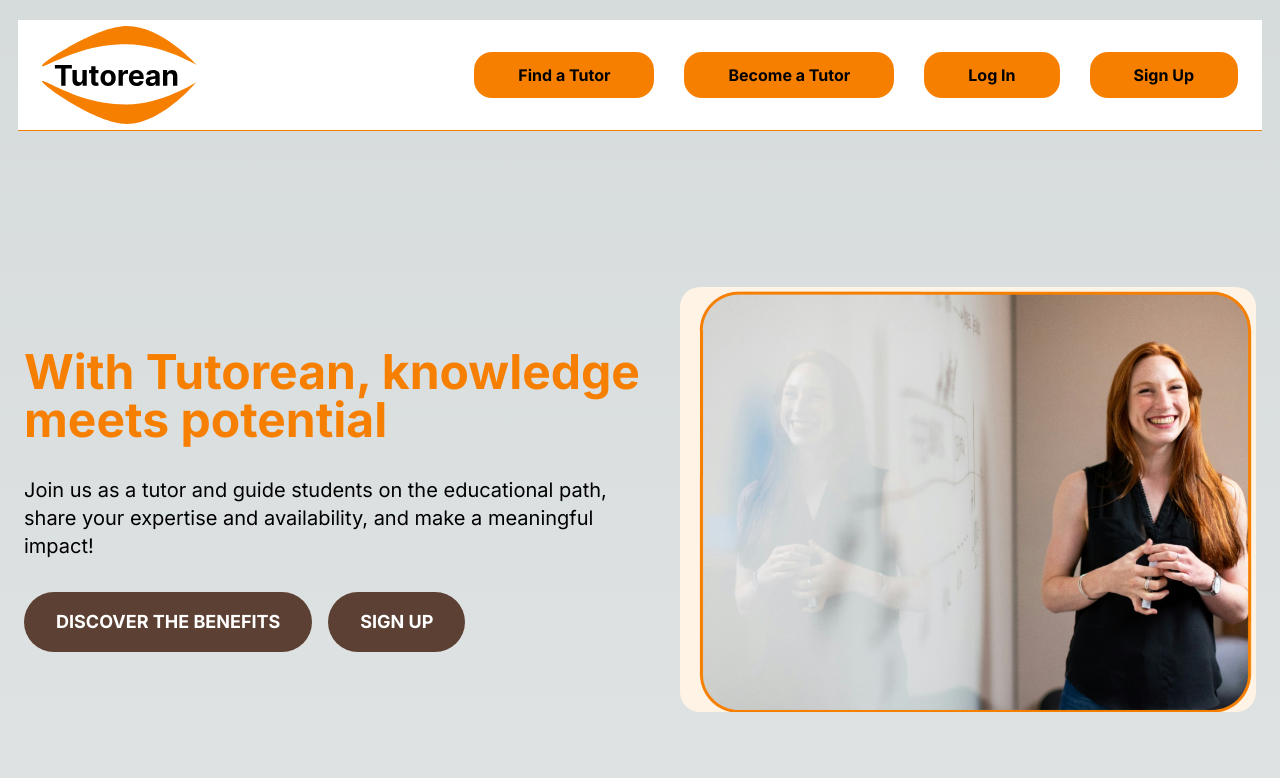
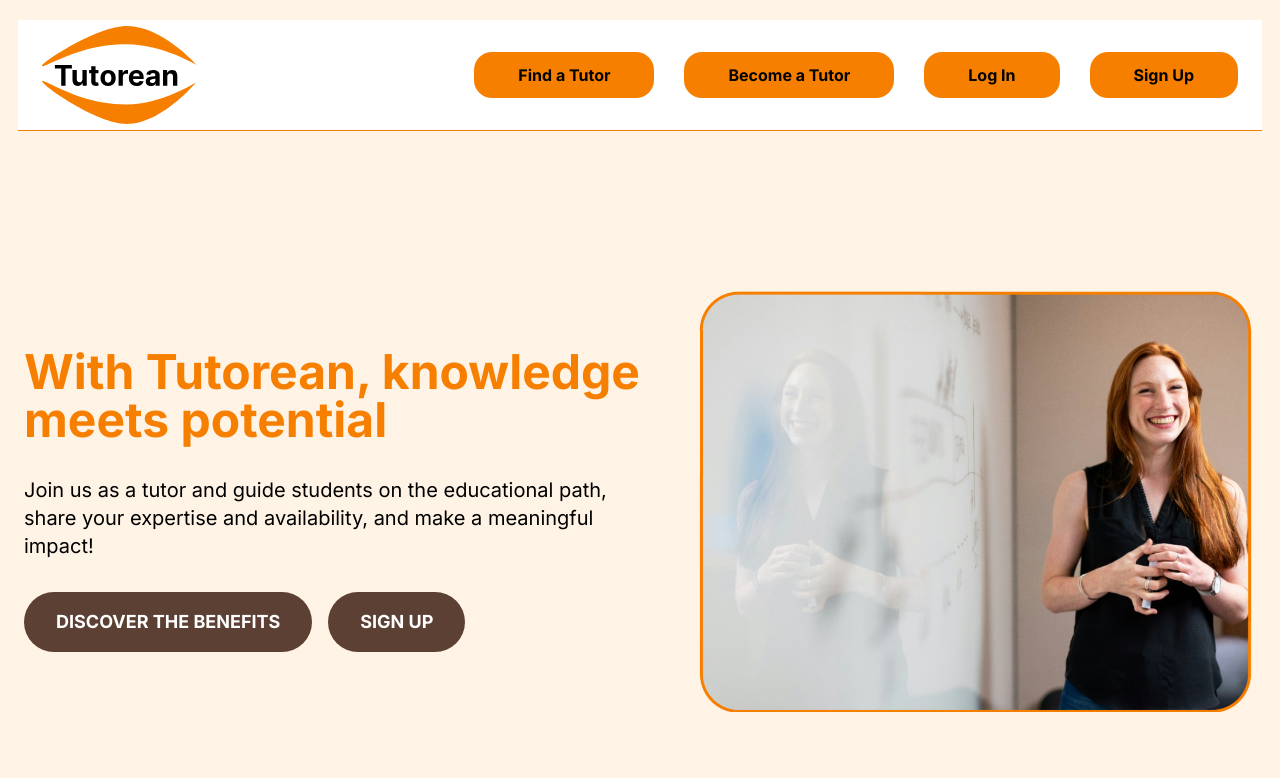
Before and after one commit to ebube-tech/tutorean, a Next.js app: page / in a window 1280 px wide. Shown: the top 778 px of the page. Built offline with nearby package versions, Linux system fonts and the light colour scheme.

Commit message:
Update globals.css

```diff
--- a/src/app/globals.css
+++ b/src/app/globals.css
@@ -2,32 +2,15 @@
 @tailwind components;
 @tailwind utilities;
 
-:root {
-  --foreground-rgb: 0, 0, 0;
-  --background-start-rgb: 214, 219, 220;
-  --background-end-rgb: 255, 255, 255;
-}
 
-@media (prefers-color-scheme: dark) {
-  :root {
-    --foreground-rgb: 255, 255, 255;
-    --background-start-rgb: 0, 0, 0;
-    --background-end-rgb: 0, 0, 0;
-  }
-}
 
 body {
   color: rgb(var(--foreground-rgb));
-  background: linear-gradient(
-      to bottom,
-      transparent,
-      rgb(var(--background-end-rgb))
-    )
-    rgb(var(--background-start-rgb));
+  background: #FFF3E5;
+  color: #000;
 }
 
-@layer utilities {
-  .text-balance {
-    text-wrap: balance;
-  }
+input{
+  outline: none;
+  border: none;
 }
```
